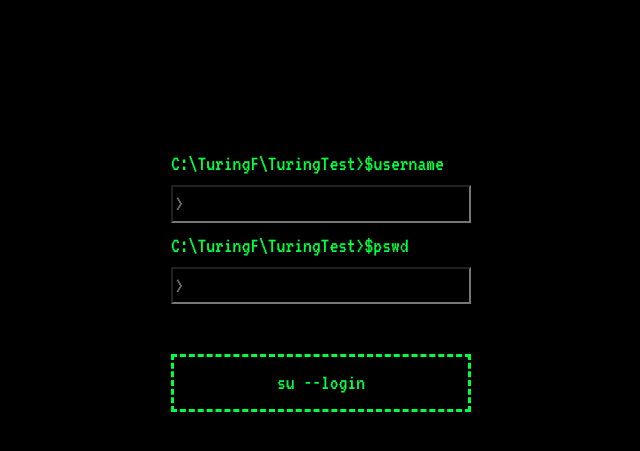
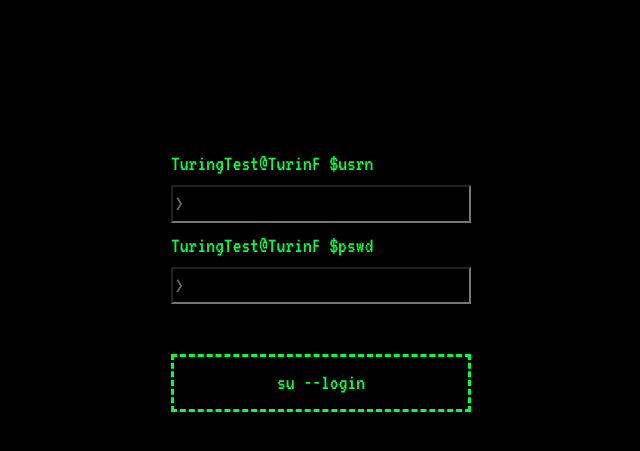
Before and after one commit to nirbhay-py/TuringTestFrontEnd, a plain HTML site: page index.html in a window 1280 px wide. Shown: the part 109-560 px from the top of the page, without its empty margins (319-959 px from the left). Drawn offline with nearby package versions, Linux system fonts and the light colour scheme.

Commit message:
changed text

```diff
--- a/index.html
+++ b/index.html
@@ -15,10 +15,10 @@
   <body>
     <h1 class='head' id="main">Turing Test </h1>
     <div class="loginBox">
-      <h4 id="usernamePrompt">C:\TuringF\TuringTest>$username</h4>
+      <h4 id="usernamePrompt">TuringTest@TurinF $usrn</h4>
       <input type="text" id="username" name="username" autocomplete="off" placeholder=">">
       <br>
-      <h4 id="pswdPrompt">C:\TuringF\TuringTest>$pswd</h4>
+      <h4 id="pswdPrompt">TuringTest@TurinF $pswd</h4>
       <input type="password" id="pswd" name="username" autocomplete="off" placeholder=">">
       <br>
       <button id="login">su --login</button>
```
